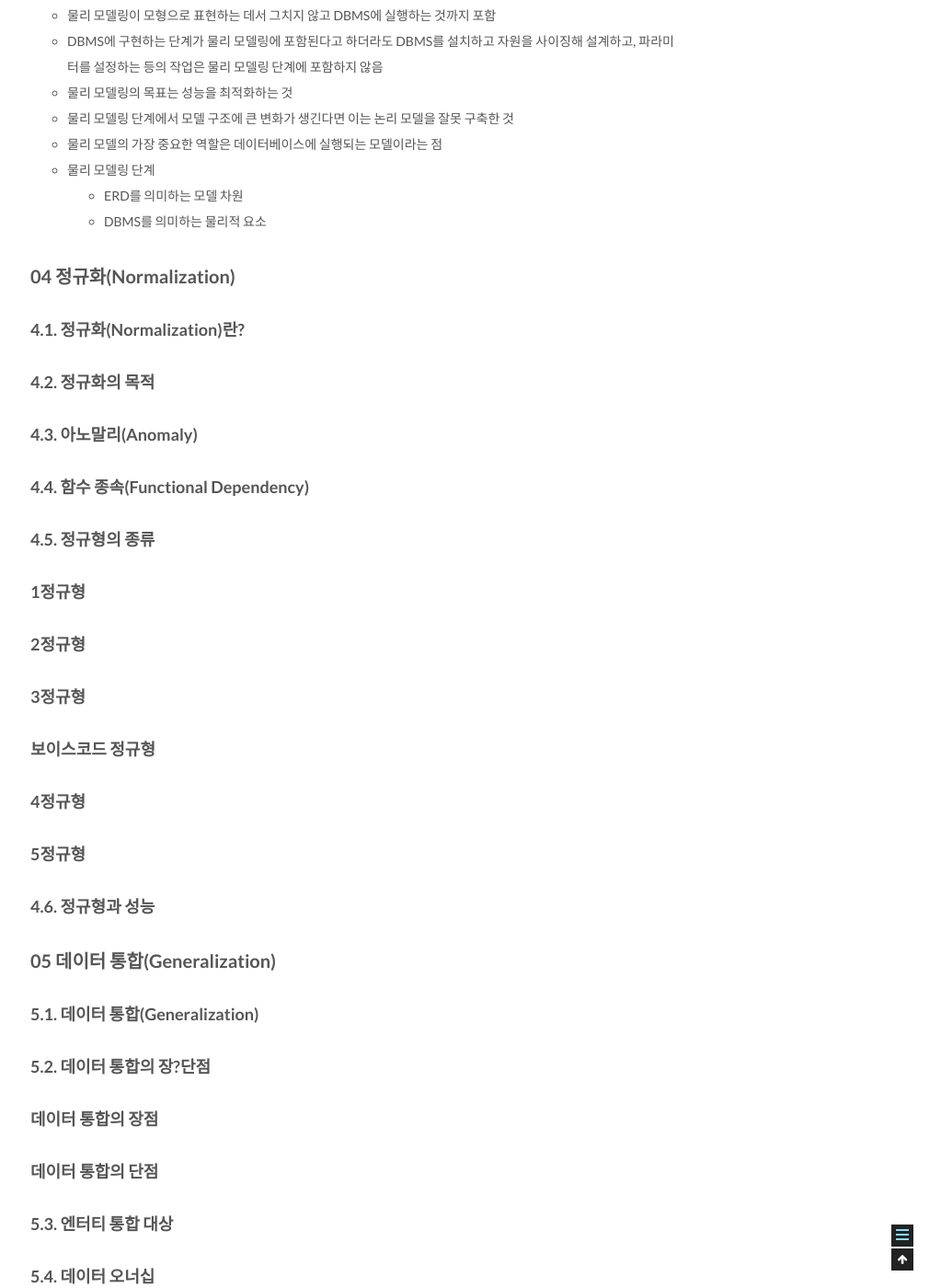
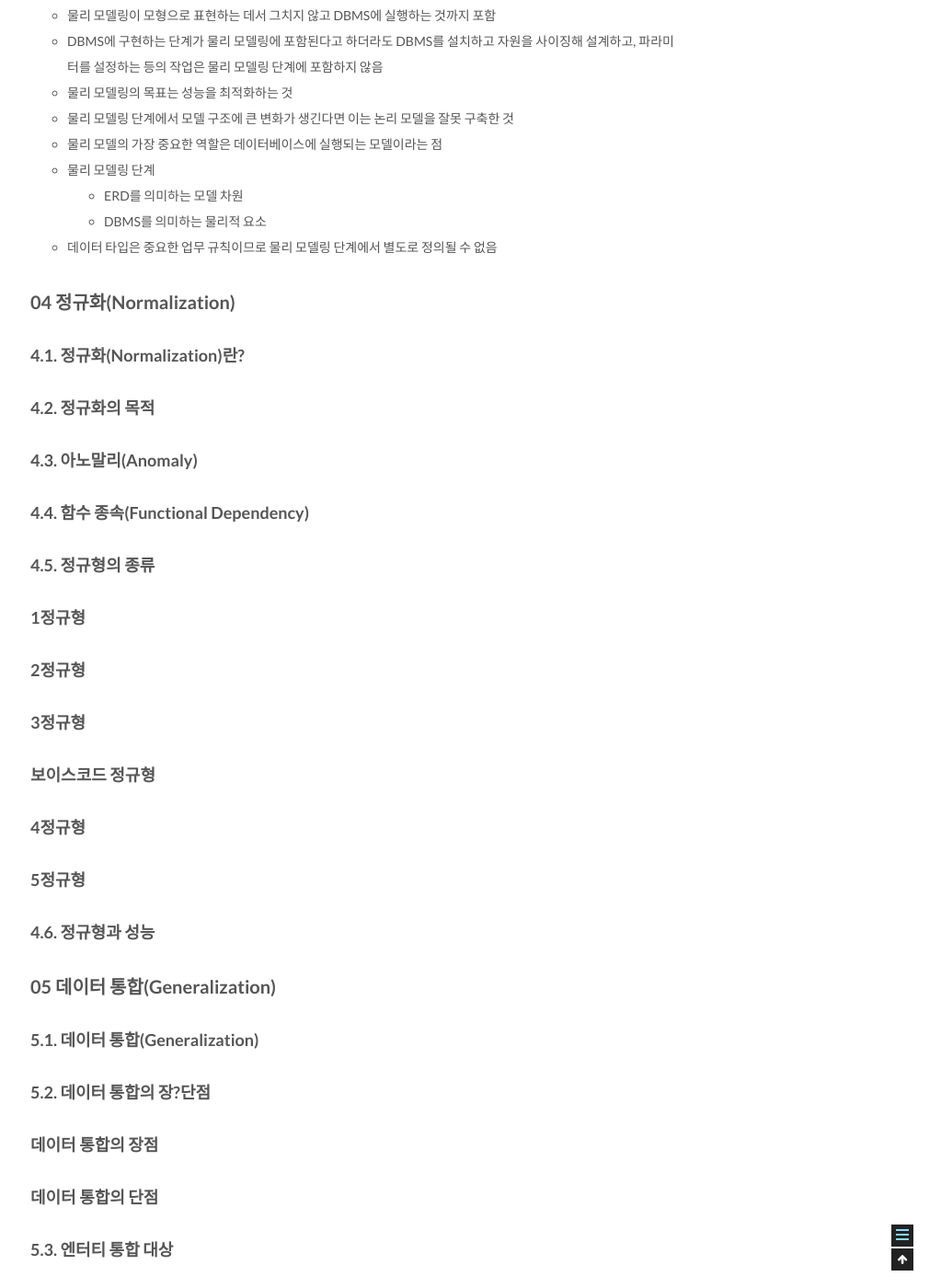
Before and after one commit to csj4032/csj4032.github.io, a Jekyll site: the page built from _posts/2018-05-02-관계형데이터모델링프리미엄가이드.md, in a window 1280 px wide and 1400 px high, scrolled down 9942 px. Shown: the whole window at 92% size, without its empty margins (257-1280 px from the left). Built offline with Jekyll 4.4.1, drawn with Linux system fonts in a browser that asks for light colours; comment, search, counter and statistics services are not loaded.

Commit message:
관계형 데이터 베이스 모델링 포스팅 수정

```diff
--- a/_posts/2018-05-02-관계형데이터모델링프리미엄가이드.md
+++ b/_posts/2018-05-02-관계형데이터모델링프리미엄가이드.md
@@ -307,6 +307,7 @@ comments: true
 * 물리 모델링 단계
   * ERD를 의미하는 모델 차원
   * DBMS를 의미하는 물리적 요소
+* 데이터 타입은 중요한 업무 규칙이므로 물리 모델링 단계에서 별도로 정의될 수 없음
 
 ## 04 정규화(Normalization)
 
```
